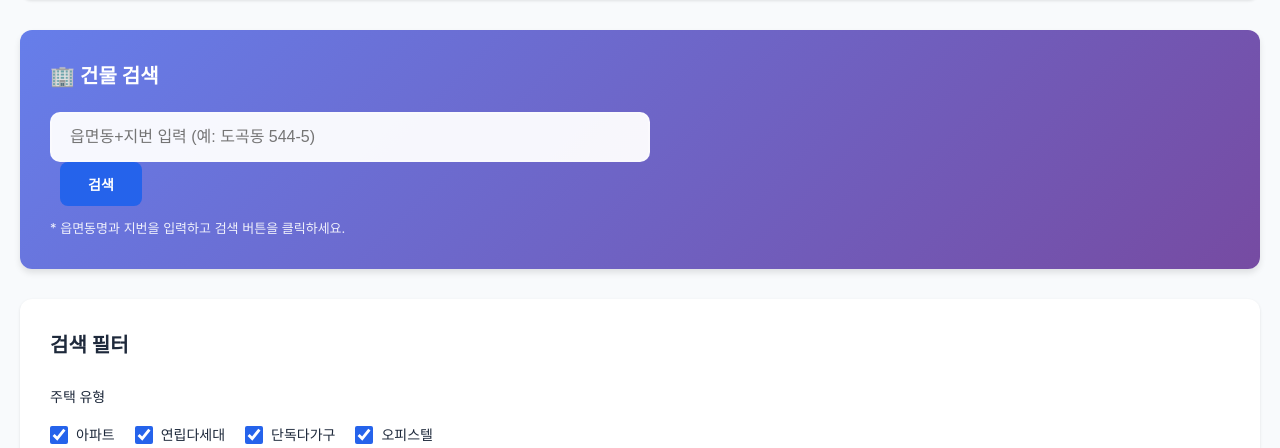
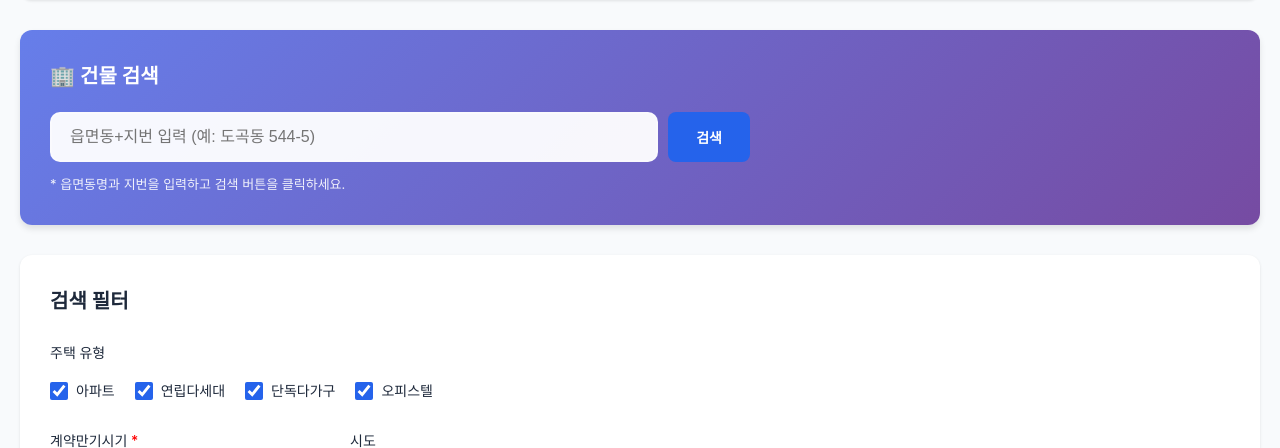
Before and after one commit to ziptoss-dev/rent-transactions-search, a Flask app: page / in a window 1280 px wide. Shown: the part 125-573 px from the top of the page. Run offline with Flask 3, Linux system fonts and the light colour scheme; some libraries are stand-ins or nearby versions.

Commit message:
style: Align search button next to input field
- input과 검색 버튼을 flexbox로 가로 배치
- building-search-wrapper 추가
- 검색 결과 위치 조정

```diff
--- a/static/css/style.css
+++ b/static/css/style.css
@@ -60,19 +60,31 @@ header h1 {
     color: white;
 }
 
+.building-search-wrapper {
+    position: relative;
+    max-width: 700px;
+}
+
 .building-autocomplete-container {
-    position: relative;
-    max-width: 600px;
+    display: flex;
+    gap: 10px;
+    align-items: stretch;
 }
 
 .building-autocomplete-container input {
-    width: 100%;
+    flex: 1;
+    min-width: 300px;
     padding: 14px 18px;
     border: 2px solid rgba(255, 255, 255, 0.3);
     border-radius: 10px;
     font-size: 16px;
     background: rgba(255, 255, 255, 0.95);
     transition: all 0.3s;
+}
+
+#building-search-btn {
+    padding: 14px 28px;
+    white-space: nowrap;
 }
 
 .building-autocomplete-container input:focus {
@@ -84,10 +96,9 @@ header h1 {
 
 .autocomplete-results {
     position: absolute;
-    top: 100%;
+    top: calc(100% + 8px);
     left: 0;
     right: 0;
-    margin-top: 8px;
     background: white;
     border-radius: 10px;
     box-shadow: 0 8px 24px rgba(0, 0, 0, 0.15);
--- a/templates/index.html
+++ b/templates/index.html
@@ -17,13 +17,15 @@
         <!-- 건물 검색 -->
         <div class="building-search-section">
             <h2>🏢 건물 검색</h2>
+            <div class="building-search-wrapper">
                 <div class="building-autocomplete-container">
                     <input
                         type="text"
                         id="building-search-input"
                         placeholder="읍면동+지번 입력 (예: 도곡동 544-5)"
                         autocomplete="off">
-                <button type="button" id="building-search-btn" class="btn btn-primary" style="margin-left: 10px;">검색</button>
+                    <button type="button" id="building-search-btn" class="btn btn-primary">검색</button>
+                </div>
                 <div id="building-search-results" class="autocomplete-results" style="display: none;"></div>
             </div>
             <small class="search-hint">* 읍면동명과 지번을 입력하고 검색 버튼을 클릭하세요.</small>
```
Lines whose indentation alone changed are shown as unchanged.
